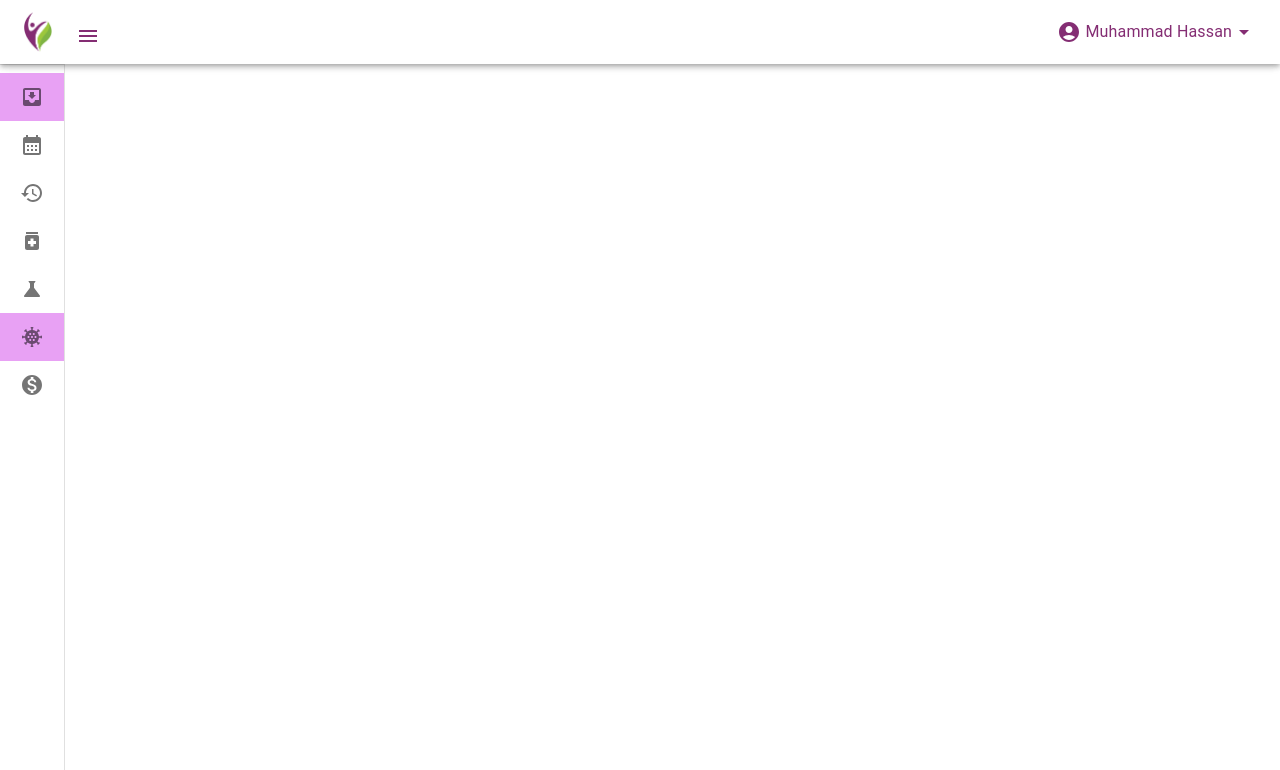
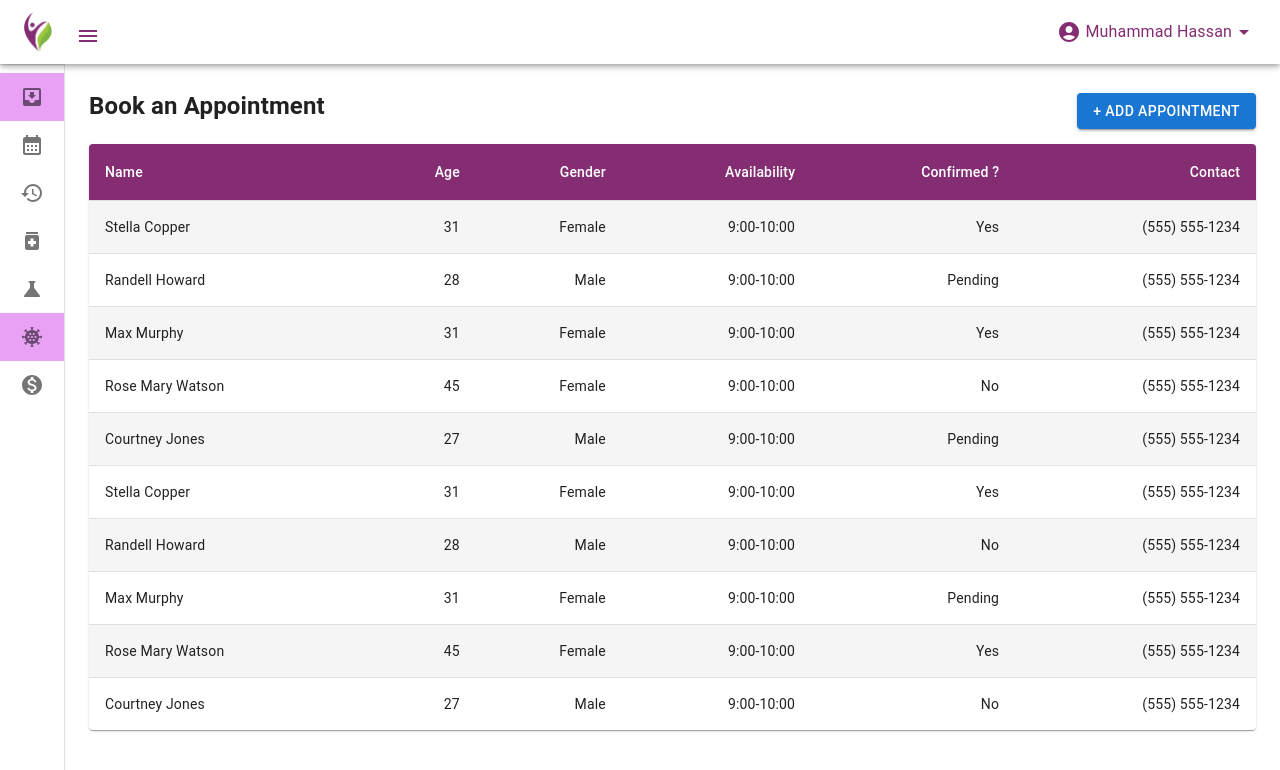
Before and after one commit to MuhammadHassanBhatti/TransCure, a React (Create React App) app: page /dashboard/allergies in a window 1280 px wide. Shown: the top 770 px of the page. Built offline with nearby package versions, Linux system fonts and the light colour scheme.

Commit message:
Screens Settings

```diff
--- a/src/Components/screens/Allergies/Allergies.jsx
+++ b/src/Components/screens/Allergies/Allergies.jsx
@@ -1,11 +1,29 @@
-import React from 'react'
+import React from "react";
+import { Button, Grid } from "@mui/material";
+import Box from "@mui/material/Box";
+import TableComponenet from "../../common/TableComponenet";
 
 const Allergies = () => {
   return (
-    <div>
+    <Grid container>
+      <Box
+        sx={{
+          width: "100%",
+          margin: "0",
+          display: "flex",
+          justifyContent: "space-between",
+          alignItems: "center",
+        }}
+      >
+        <h2 style={{ marginTop: 0 }}>Book an Appointment</h2>
+        <Button style={{ marginBottom: "10px" }} variant="contained">
+          + Add Appointment
+        </Button>
+      </Box>
 
-    </div>
-  )
-}
+      <TableComponenet />
+    </Grid>
+  );
+};
 
-export default Allergies
+export default Allergies;
--- a/src/Components/screens/Bills/Bills.jsx
+++ b/src/Components/screens/Bills/Bills.jsx
@@ -1,11 +1,29 @@
-import React from 'react'
+import React from "react";
+import { Button, Grid } from "@mui/material";
+import Box from "@mui/material/Box";
+import TableComponenet from "../../common/TableComponenet";
 
 const Bills = () => {
   return (
-    <div>
+    <Grid container>
+      <Box
+        sx={{
+          width: "100%",
+          margin: "0",
+          display: "flex",
+          justifyContent: "space-between",
+          alignItems: "center",
+        }}
+      >
+        <h2 style={{ marginTop: 0 }}>Book an Appointment</h2>
+        <Button style={{ marginBottom: "10px" }} variant="contained">
+          + Add Appointment
+        </Button>
+      </Box>
 
-    </div>
-  )
-}
+      <TableComponenet />
+    </Grid>
+  );
+};
 
-export default Bills
+export default Bills;
--- a/src/Components/screens/Medications Refills/MedicationsRefills.jsx
+++ b/src/Components/screens/Medications Refills/MedicationsRefills.jsx
@@ -1,11 +1,29 @@
-import React from 'react'
+import React from "react";
+import { Button, Grid } from "@mui/material";
+import Box from "@mui/material/Box";
+import TableComponenet from "../../common/TableComponenet";
 
 const MedicationsRefills = () => {
   return (
-    <div>
+    <Grid container>
+      <Box
+        sx={{
+          width: "100%",
+          margin: "0",
+          display: "flex",
+          justifyContent: "space-between",
+          alignItems: "center",
+        }}
+      >
+        <h2 style={{ marginTop: 0 }}>Book an Appointment</h2>
+        <Button style={{ marginBottom: "10px" }} variant="contained">
+          + Add Appointment
+        </Button>
+      </Box>
 
-    </div>
-  )
-}
+      <TableComponenet />
+    </Grid>
+  );
+};
 
-export default MedicationsRefills
+export default MedicationsRefills;
--- a/src/Components/screens/Schedule Appoinment/ScheduleAppoinment.jsx
+++ b/src/Components/screens/Schedule Appoinment/ScheduleAppoinment.jsx
@@ -1,11 +1,6 @@
 import React from "react";
-import AccountCircle from "@mui/icons-material/AccountCircle";
 import { Button, Grid } from "@mui/material";
 import Box from "@mui/material/Box";
-import Checkbox from "@mui/material/Checkbox";
-import FormControlLabel from "@mui/material/FormControlLabel";
-import FormGroup from "@mui/material/FormGroup";
-import TextField from "@mui/material/TextField";
 import TableComponenet from "../../common/TableComponenet";
 
 const ScheduleAppoinment = () => {
```
